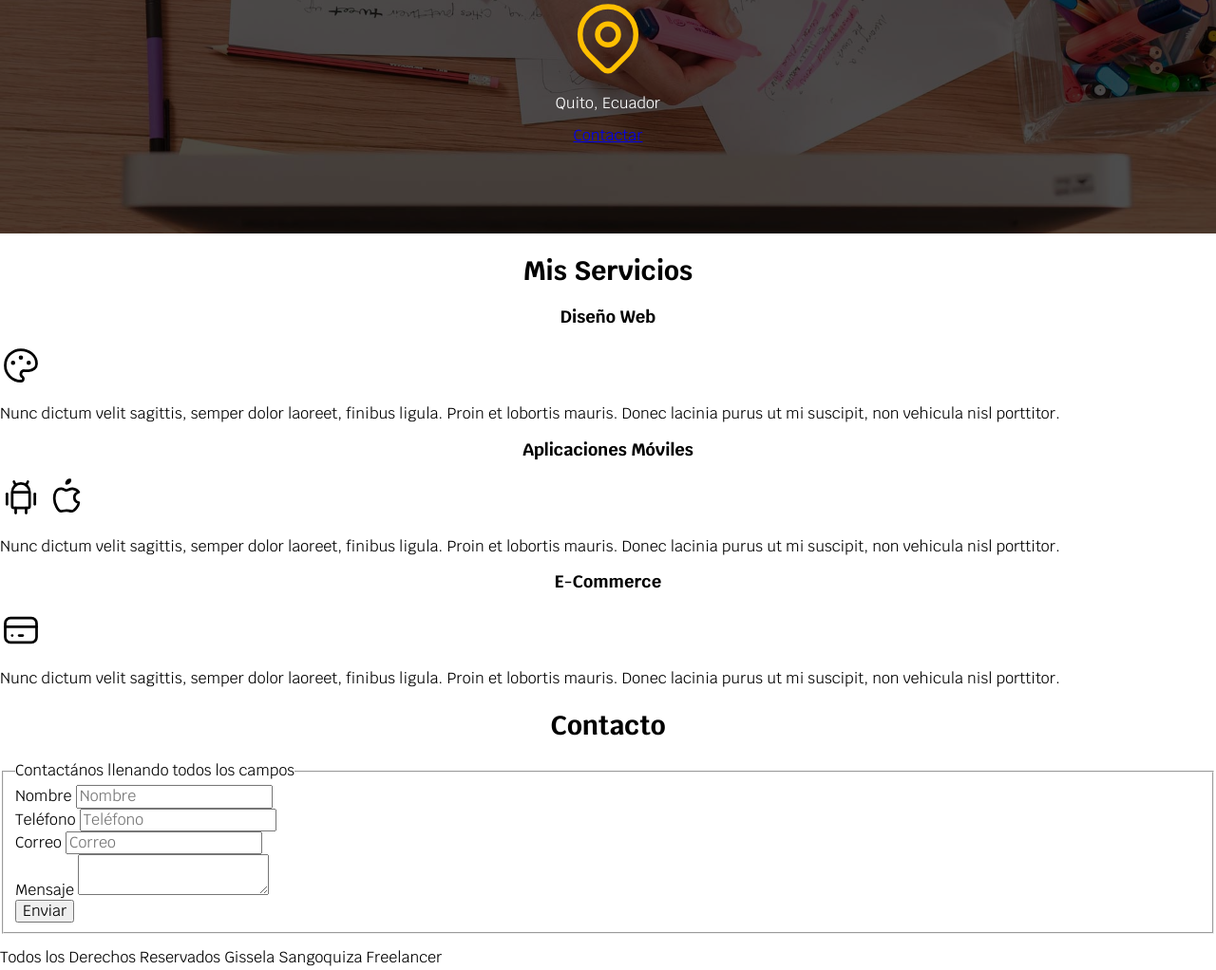
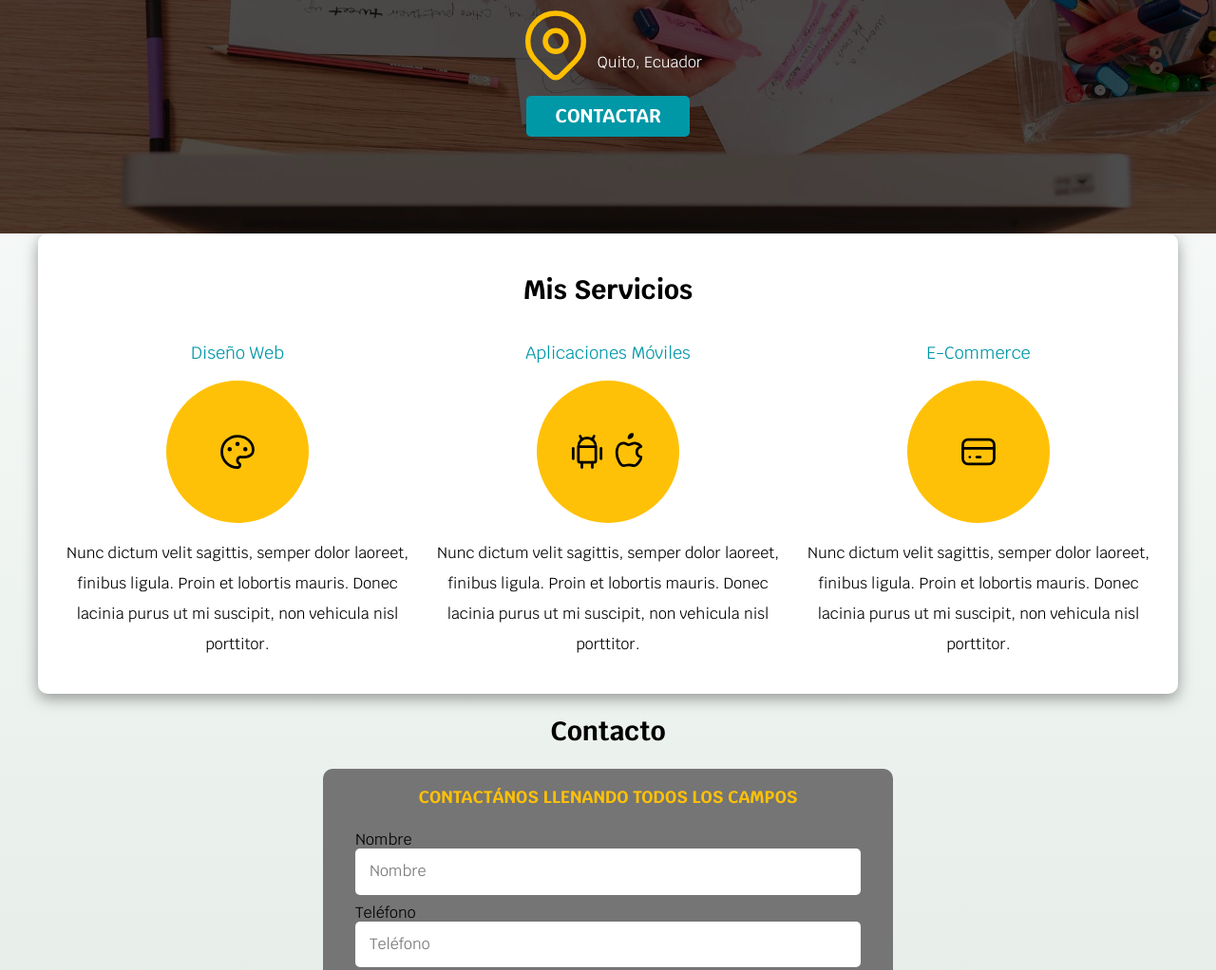
Before and after one commit to gissestefa/paginasWebCreadas, a plain HTML site: page index.html in a window 1280 px wide. Shown: the part 342-1364 px from the top of the page at 95% size. Drawn offline with Linux system fonts and the light colour scheme.

Commit message:
subida del proyecto a netlify

```diff
--- a/css/styles.css
+++ b/css/styles.css
@@ -12,6 +12,7 @@ span{
     --primario: #FFC107;
     --secundario: #0097A7;
     --gris: #757575;
+    --grisClaro: #DFE9E3;
 
 
 }
@@ -19,15 +20,74 @@ span{
 html {
     font-size: 62.5%;
     box-sizing: border-box;
+    scroll-snap-type: y mandatory;
 }
+/** Scroll Snaps**/
+.servicios,
+.navegacion-principal,
+.formulario{
+    scroll-snap-align: center;
+    scroll-snap-stop: always;
+}
+
 *, *:before, *:after{
     box-sizing: inherit;
+
 }
 
 body {
     font-size: 16px;
     font-family: 'Krub', sans-serif;
+    background-image: linear-gradient(to top, var(--grisClaro) 0%, var(--blanco) 100%);
+
 }
+
+.contenedor{
+    max-width: 120rem;
+    /*margin-top:0 ;
+    margin-right: auto;
+    margin-bottom: 0;
+    margin-left: auto;*/
+
+    margin: 0 auto 0 auto;
+
+}
+
+.boton{
+    background-color: var(--secundario);
+    color: var(--blanco);
+    padding: 1rem 3rem;
+    margin-top: 1rem;
+    font-size: 2rem;
+    text-decoration: none;
+    text-transform: uppercase;
+    font-weight: bold;
+    border-radius: .5rem;
+    width: 90%;
+    text-align: center;
+    border: none;
+}
+
+@media (min-width: 768px) {
+    .boton{
+        width: auto;
+    }
+
+}
+.boton:hover{
+    cursor: pointer;
+}
+
+.sombra{
+    -webkit-box-shadow: 0px 5px 15px 0px rgba(87,87,87,0.58);
+    -moz-box-shadow: 0px 5px 15px 0px rgba(87,87,87,0.58);
+    box-shadow: 0px 5px 15px 0px rgba(87,87,87,0.58);
+    background-color: var(--blanco);
+    padding: 2rem;
+    margin-bottom: 2rem;
+    border-radius: 1rem;
+}
+
 
 h1{
     font-size: 3.8rem;
@@ -58,6 +118,31 @@ h1 span{
     font-size: 2rem;
 }
 
+.w-sm-100{
+    width: 100%;
+}
+@media (min-width: 768px) {
+    .w-sm-100{
+        width: auto;
+    }
+}
+.flex{
+    display: flex;
+
+}
+.alinear-derecha{
+    justify-content: flex-end;
+
+}
+
+
+@media (min-width: 768) {
+    .boton{
+        width: auto;
+    }
+
+}
+
 .nav-bg{
 
     background-color: var(--secundario);
@@ -83,16 +168,7 @@ h1 span{
 
 }
 
-.contenedor{
-    max-width: 120rem;
-    /*margin-top:0 ;
-    margin-right: auto;
-    margin-bottom: 0;
-    margin-left: auto;*/
 
-    margin: 0 auto 0 auto;
-
-}
 
 .navegacion-principal a{
     color: var(--blanco);
@@ -160,3 +236,105 @@ h1 span{
 .contenido-hero p{
     color: var(--blanco);
 }
+
+.contenido-hero .ubicacion{
+    display: flex;
+    align-items: flex-end;
+}
+
+
+/** Servicios **/
+@media (min-width: 768px) {
+
+    .servicios {
+        display: grid;
+        grid-template-columns: 1fr 1fr 1fr;
+        /*grid-template-columns: repeat(3, 1fr);
+        /**grid-template-columns: 300px 300px;
+        grid-template-rows: 200px 800px;**/
+
+        /**grid: 200px 800px / 300px 300px; esto es lo mismo que lo de arriba**/
+        column-gap: 1rem;
+
+    }
+
+}
+.servicio {
+    display: flex;
+    flex-direction: column;
+    align-items: center;
+
+}
+.servicio h3 {
+    color: var(--secundario);
+    font-weight: normal;
+
+}
+
+.servicio p {
+    line-height: 2;
+    text-align: center;
+}
+
+.servicio .iconos {
+    height: 15rem;
+    width: 15rem;
+    background-color: var(--primario);
+    border-radius: 50%;
+    display: flex;
+    justify-content: center;
+    align-items: center;
+}
+
+.formulario{
+    background-color: var(--gris);
+    width: min( 60rem, 100% );
+    margin: 0 auto;
+    padding: 2rem;
+    border-radius: 1rem;
+}
+.formulario fieldset{
+    border: none;
+}
+.formulario legend{
+    text-align: center;
+    font-size: 1.8rem;
+    text-transform: uppercase;
+    font-weight: 700;
+    margin-bottom: 2rem;
+    color: var(--primario)
+}
+@media (min-width: 768px) {
+    .contenedor-campo{
+        display: grid;
+        grid-template-columns: 50% 50% ;
+        grid-template-rows: auto auto 20rem;
+        column-gap: 1rem;
+    }
+    .campo:nth-child(3),
+    .campo:nth-child(4) {
+        grid-column: 1 / 3;
+    }
+}
+.campo{
+    margin-bottom: 1rem;
+}
+.campo lebel{
+    color: var(--blanco);
+    font-weight: bold;
+    margin-bottom: .5rem;
+    display: block;
+}
+.campo textarea{
+    height: 20rem;
+}
+.input-text{
+    width: 100%;
+    border: none;
+    padding: 1.5rem;
+    border-radius: .5rem;
+}
+
+.footer{
+    text-align: center;
+}
--- a/index.html
+++ b/index.html
@@ -33,23 +33,27 @@
             <h2 class="titulo">Diseño y Desarrollo Web
                 <span>Freelancer</span>
                 </h2>
+
+            <div class="ubicacion">
                 <svg xmlns="http://www.w3.org/2000/svg" class="icon icon-tabler icon-tabler-map-pin" width="88" height="88" viewBox="0 0 24 24" stroke-width="1.5" stroke="#ffbf00" fill="none" stroke-linecap="round" stroke-linejoin="round">
                     <path stroke="none" d="M0 0h24v24H0z" fill="none"/>
                     <circle cx="12" cy="11" r="3" />
                     <path d="M17.657 16.657l-4.243 4.243a2 2 0 0 1 -2.827 0l-4.244 -4.243a8 8 0 1 1 11.314 0z" />
                 </svg>
                 <p>Quito, Ecuador</p>
-                <a href="#">Contactar</a>
+            </div>
+
+            <a class="boton" href="#">Contactar</a>
         </div>
 
     </section>
-    <main>
+    <main class="contenedor sombra">
 
         <h2>Mis Servicios</h2>
-
-        <section>
+        <div class= "servicios">
+            <section class="servicio">
                 <h3>Diseño Web</h3>
-            <p>
+                <div class="iconos">
                     <svg xmlns="http://www.w3.org/2000/svg" class="icon icon-tabler icon-tabler-palette" width="44" height="44" viewBox="0 0 24 24" stroke-width="1.5" stroke="#000000" fill="none" stroke-linecap="round" stroke-linejoin="round">
                         <path stroke="none" d="M0 0h24v24H0z" fill="none"/>
                         <path d="M12 21a9 9 0 1 1 0 -18a9 8 0 0 1 9 8a4.5 4 0 0 1 -4.5 4h-2.5a2 2 0 0 0 -1 3.75a1.3 1.3 0 0 1 -1 2.25" />
@@ -57,16 +61,17 @@
                         <circle cx="12" cy="7.5" r=".5" fill="currentColor" />
                         <circle cx="16.5" cy="10.5" r=".5" fill="currentColor" />
                     </svg>
-            </p>
+                </div>
                 <p>Nunc dictum velit sagittis, semper dolor laoreet, finibus ligula. Proin et lobortis mauris.
                 Donec lacinia purus ut mi suscipit, non vehicula nisl porttitor. </p>
 
             </section>
 
-        <section>
+
+            <section class="servicio" >
 
                 <h3>Aplicaciones Móviles</h3>
-            <p>
+                <div class="iconos">
                     <svg xmlns="http://www.w3.org/2000/svg" class="icon icon-tabler icon-tabler-brand-android" width="44" height="44" viewBox="0 0 24 24" stroke-width="1.5" stroke="#000000" fill="none" stroke-linecap="round" stroke-linejoin="round">
                         <path stroke="none" d="M0 0h24v24H0z" fill="none"/>
                         <line x1="4" y1="10" x2="4" y2="16" />
@@ -82,16 +87,15 @@
                         <path d="M9 7c-3 0 -4 3 -4 5.5c0 3 2 7.5 4 7.5c1.088 -.046 1.679 -.5 3 -.5c1.312 0 1.5 .5 3 .5s4 -3 4 -5c-.028 -.01 -2.472 -.403 -2.5 -3c-.019 -2.17 2.416 -2.954 2.5 -3c-1.023 -1.492 -2.951 -1.963 -3.5 -2c-1.433 -.111 -2.83 1 -3.5 1c-.68 0 -1.9 -1 -3 -1z" />
                         <path d="M12 4a2 2 0 0 0 2 -2a2 2 0 0 0 -2 2" />
                     </svg>
-            </p>
+                </div>
 
                 <p>Nunc dictum velit sagittis, semper dolor laoreet, finibus ligula. Proin et lobortis mauris.
                 Donec lacinia purus ut mi suscipit, non vehicula nisl porttitor. </p>
 
             </section>
-
-        <section>
+            <section class="servicio">
                 <h3>E-Commerce</h3>
-            <p>
+                <div class="iconos">
                     <svg xmlns="http://www.w3.org/2000/svg" class="icon icon-tabler icon-tabler-credit-card" width="44" height="44" viewBox="0 0 24 24" stroke-width="1.5" stroke="#000000" fill="none" stroke-linecap="round" stroke-linejoin="round">
                         <path stroke="none" d="M0 0h24v24H0z" fill="none"/>
                         <rect x="3" y="5" width="18" height="14" rx="3" />
@@ -99,47 +103,51 @@
                         <line x1="7" y1="15" x2="7.01" y2="15" />
                         <line x1="11" y1="15" x2="13" y2="15" />
                     </svg>
-            </p>
+                </div>
                 <p>Nunc dictum velit sagittis, semper dolor laoreet, finibus ligula. Proin et lobortis mauris.
                 Donec lacinia purus ut mi suscipit, non vehicula nisl porttitor. </p>
             </section>
+        </div><!--fin de servicios-->
+    </main>
 
 
-    </main>
     <section>
         <h2>Contacto</h2>
     </section>
-<form>
+<form class="formulario">
     <fieldset>
         <legend>Contactános llenando todos los campos</legend>
-        <div>
+        <div class="contenedor-campos">
+            <div class="campo">
                 <label>Nombre</label>
-            <input type="text" placeholder="Nombre">
+                <input class="input-text" type="text" placeholder="Nombre">
             </div>
 
-        <div>
+            <div class="campo">
                 <label>Teléfono</label>
-            <input type="tel" placeholder="Teléfono">
+                <input class="input-text"  type="tel" placeholder="Teléfono">
             </div>
 
-        <div>
+            <div class="campo">
                 <label>Correo</label>
-            <input type="email" placeholder="Correo">
+                <input class="input-text" type="email" placeholder="Correo">
             </div>
 
-        <div>
+            <div class="campo">
                 <label>Mensaje</label>
-            <textarea ></textarea>
+                <textarea class="input-text"></textarea>
             </div>
+        </div> <!--.contenedor-campos-->
 
-        <div>
-            <input type="submit" value="Enviar">
+        <div class="alinear-derecha flex">
+            <input class="boton w-sm-100" type="submit" value="Enviar">
         </div>
 
     </fieldset>
 </form>
 
-    <footer>
+
+    <footer class="footer">
         <p>Todos los Derechos Reservados Gissela Sangoquiza Freelancer</p>
     </footer>
 
```
Lines whose indentation alone changed are shown as unchanged.
